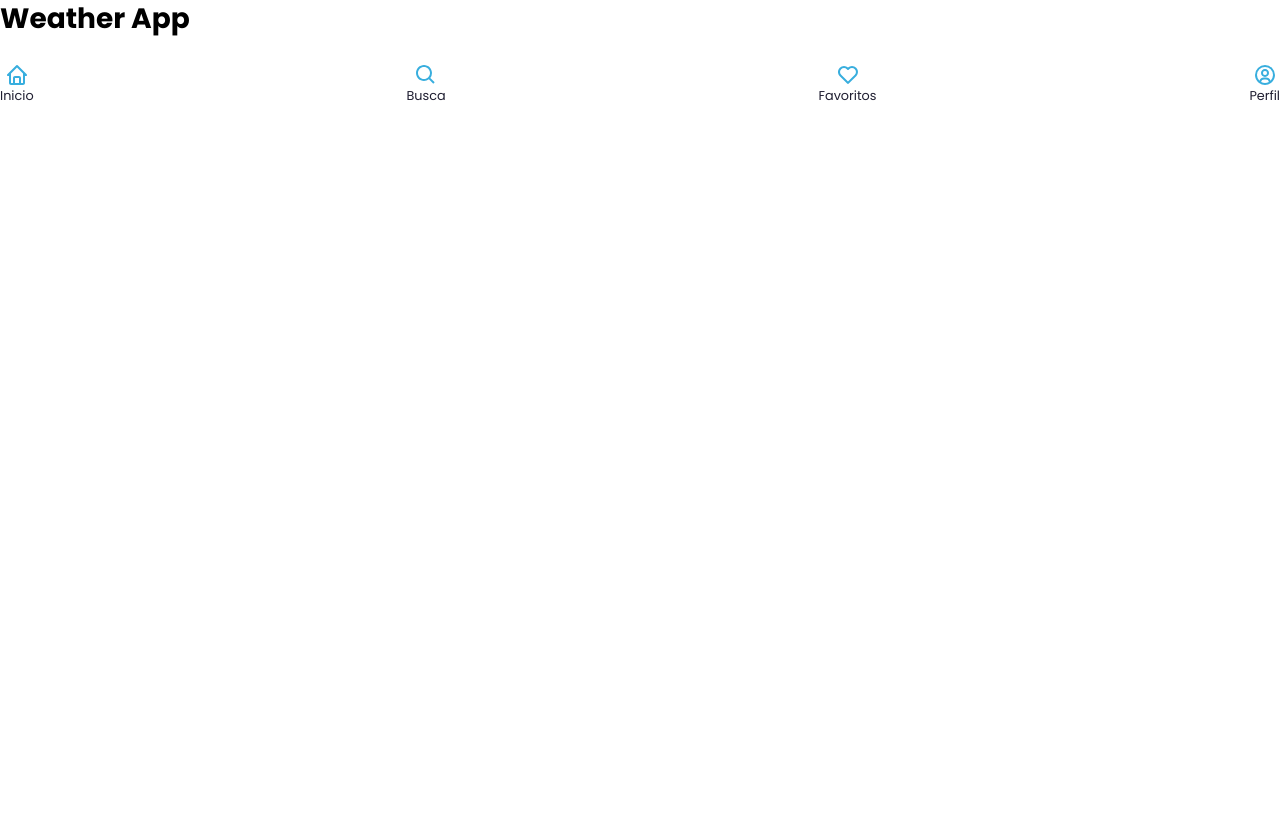
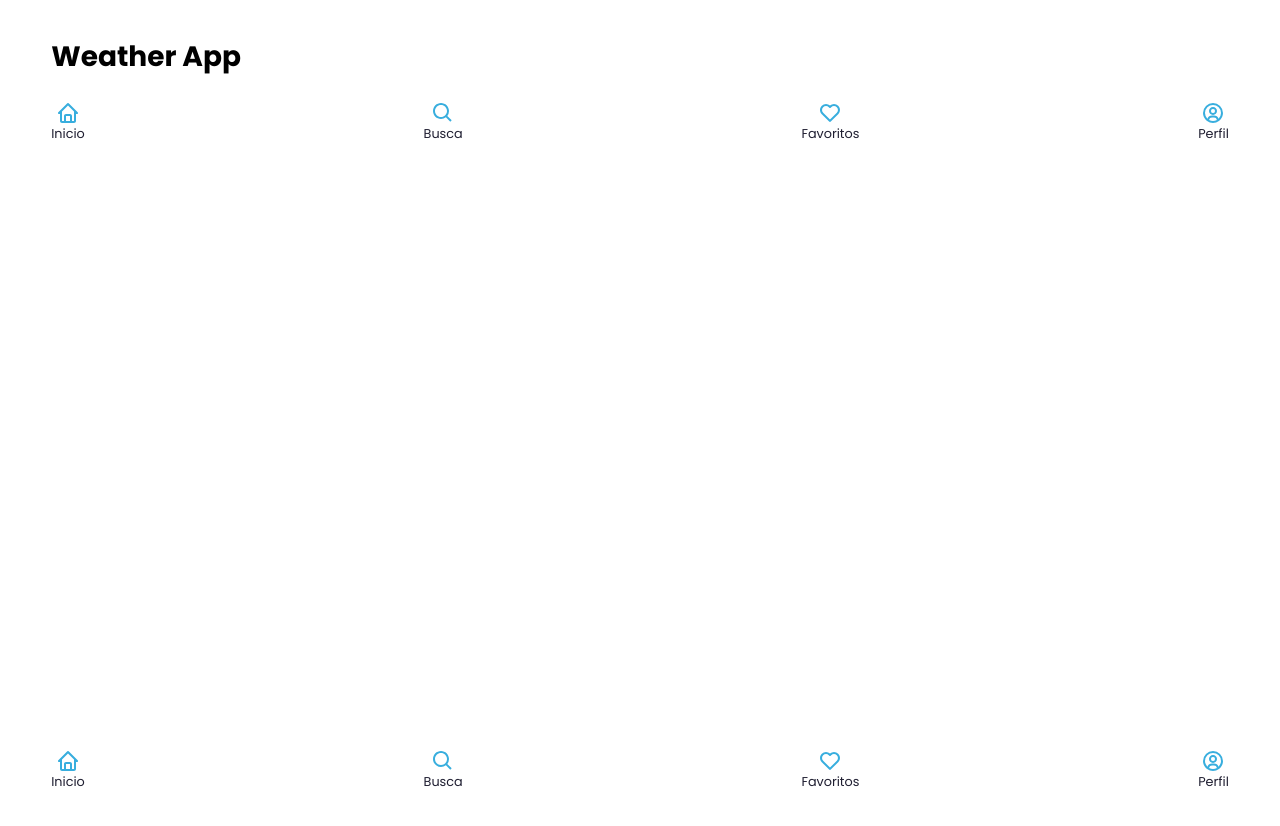
Before and after one commit to MaryChriss/Weather, a React (Vite) app: page / in a window 1280 px wide. Shown: the top 826 px of the page. Before the commit the page ends 800 px from the top, so only its background shows below. Built offline with nearby package versions, Linux system fonts and the light colour scheme.

Commit message:
Add Layout

```diff
--- a/src/App.tsx
+++ b/src/App.tsx
@@ -1,10 +1,13 @@
+import { Layout } from "./components/Layout/Layout";
 import { Menu } from "./components/Menu/Menu";
 
 function App() {
   return (
   <>
+    <Layout>
     <h1>Weather App</h1>
     <Menu/>
+    </Layout>
   </>
 )
 }
--- /dev/null
+++ b/src/components/Layout/Layout.style.ts
@@ -0,0 +1,8 @@
+import styled from "styled-components";
+
+export const StyledLayout = styled.div `
+  width: 92vw;
+  margin: 3vw auto;
+  display: grid;
+  grid-template-rows: 84vh 10vh;
+`
--- a/src/components/Layout/Layout.tsx
+++ b/src/components/Layout/Layout.tsx
@@ -1,4 +1,5 @@
 import { Menu } from "../Menu/Menu";
+import { StyledLayout } from "./Layout.style";
 
 interface LayoutProps {
   children: React.ReactNode;
@@ -6,9 +7,9 @@ interface LayoutProps {
 
 export const Layout = ({ children }: LayoutProps) => {
   return (
-    <div>
+    <StyledLayout>
       <main>{children}</main>
       <Menu />
-    </div>
+    </StyledLayout>
   );
 }
```
